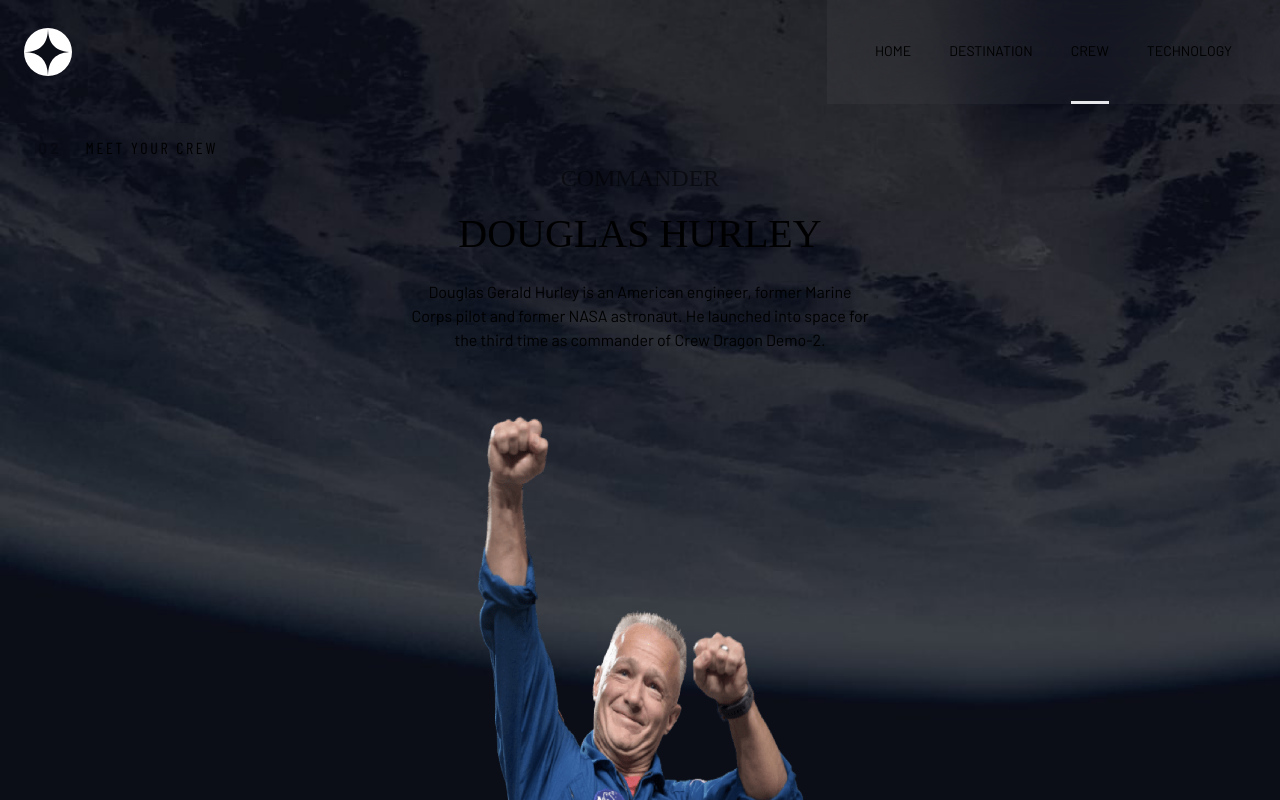
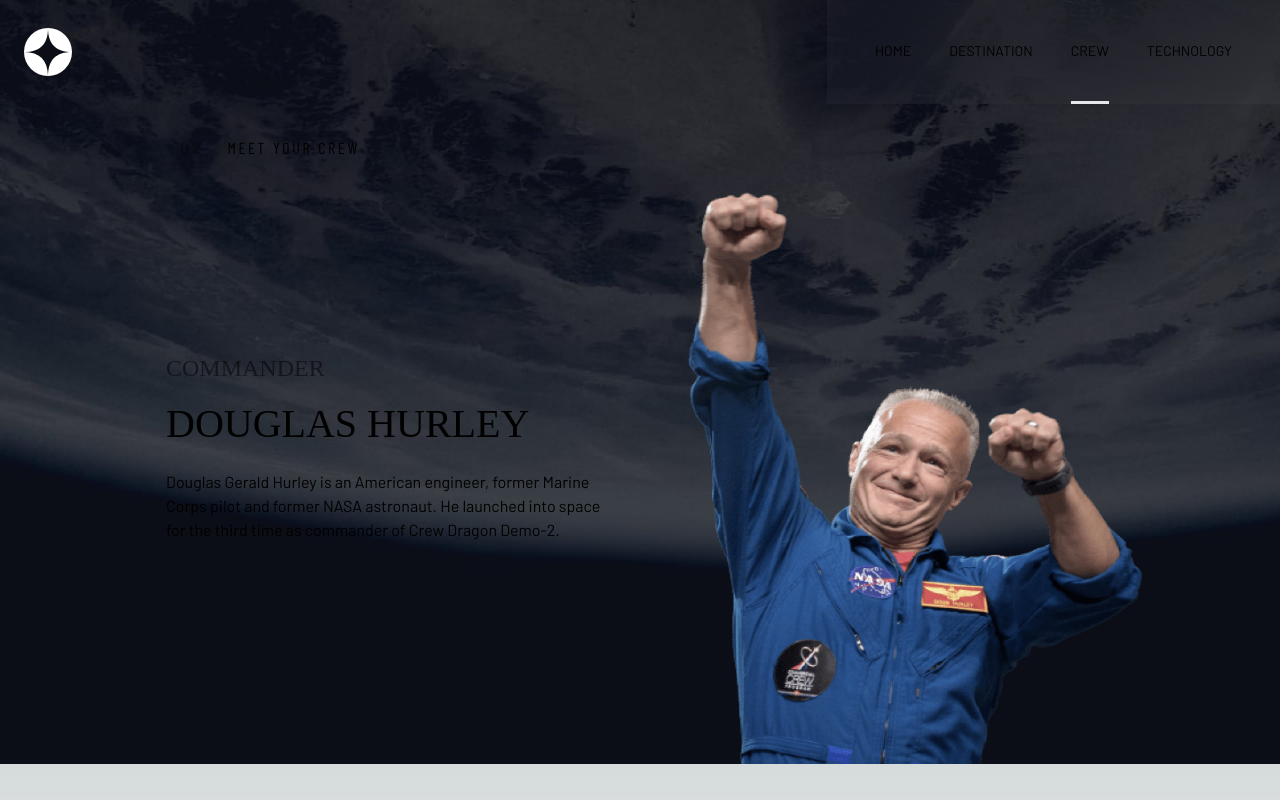
Before and after one commit to Mickaachu/space-tourism, a Next.js app: page /crew in a window 1280 px wide. Shown: the top 800 px of the page. Built offline with nearby package versions, Linux system fonts and the light colour scheme; a web font is replaced by a local one.

Commit message:
crew desktop:update

```diff
--- a/src/app/crew/page.js
+++ b/src/app/crew/page.js
@@ -7,18 +7,23 @@ function crew() {
         sm:bg-[url('/crew/background-crew-tablet.jpg')]
         lg:bg-[url('/crew/background-crew-desktop.jpg')]
         bg-cover bg-no-repeat text-center
-        md:text-left md:px-[24px] w-full h-full">
+        md:text-left md:px-[24px] w-full h-full
+        lg:pl-[166px] lg:pr-[137px]
+        ">
         <p className='font-barlow-condensed tracking-[2.7px] md:pl-[14px]'><span className='pr-[18px] font-bold opacity-[0.25]'>02</span> MEET YOUR CREW</p>
         <div className="flex flex-col justify-center
-        items-center md:flex-col-reverse">
-          <div className="border-b border-[#313b77] flex justify-center md:align-bottom
-             w-[327px] md:border-none mt-[32px] mb-[75px] md:mb-[0px]">
+        items-center md:flex-col-reverse
+        lg:flex-row-reverse lg:justify-left lg:gap-[81px]">
+          <div className="border-b border-[#313b77]
+            flex justify-center md:align-bottom
+            sm:w-[327px] md:border-none mt-[32px]
+            mb-[75px] md:mb-[0px] lg:w-auto">
             <div className=' relative  w-[177px] md:w-[456px]
              h-[222px] md:h-[572px]'>
               <Image src='/crew/image-douglas-hurley.png' fill />
             </div>
           </div>
-          <div className='text-center pb-[32px] mx-[24px] '>
+          <div className='text-center pb-[32px] mx-[24px] lg:text-left lg:mx-0'>
             <p className='font-belfair opacity-[0.5] md:text-[24px]'>COMMANDER</p>
             <h1 className='font-belfair text-[24px] md:text-[40px] mt-[8px] mb-[16px]'>DOUGLAS HURLEY</h1>
             <p className='text-[15px] md:text-[16px] max-w-[458px]'>Douglas Gerald Hurley is an American engineer, former Marine Corps pilot and former NASA astronaut. He launched into space for the third time as commander of Crew Dragon Demo-2.</p>
```
